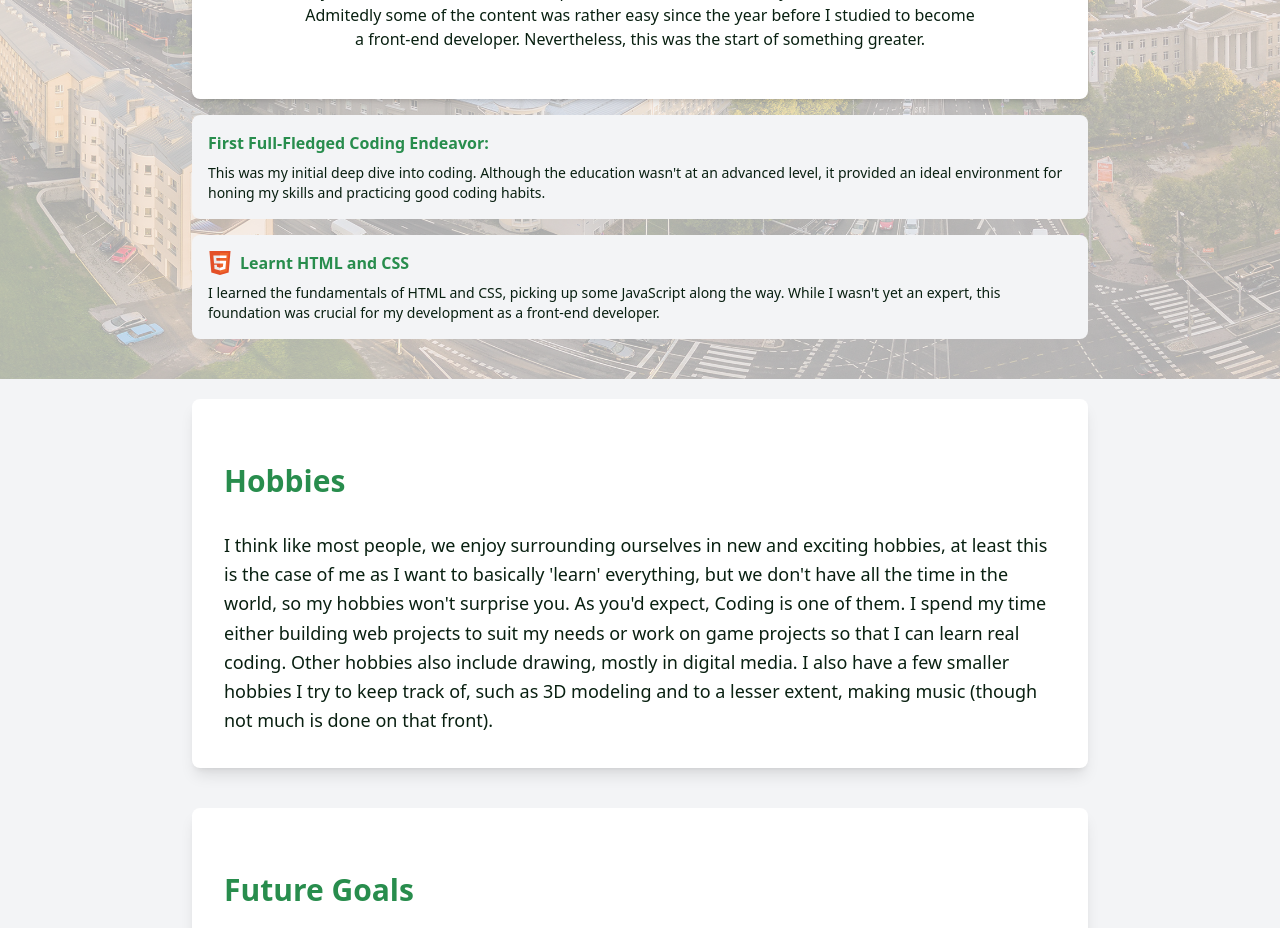
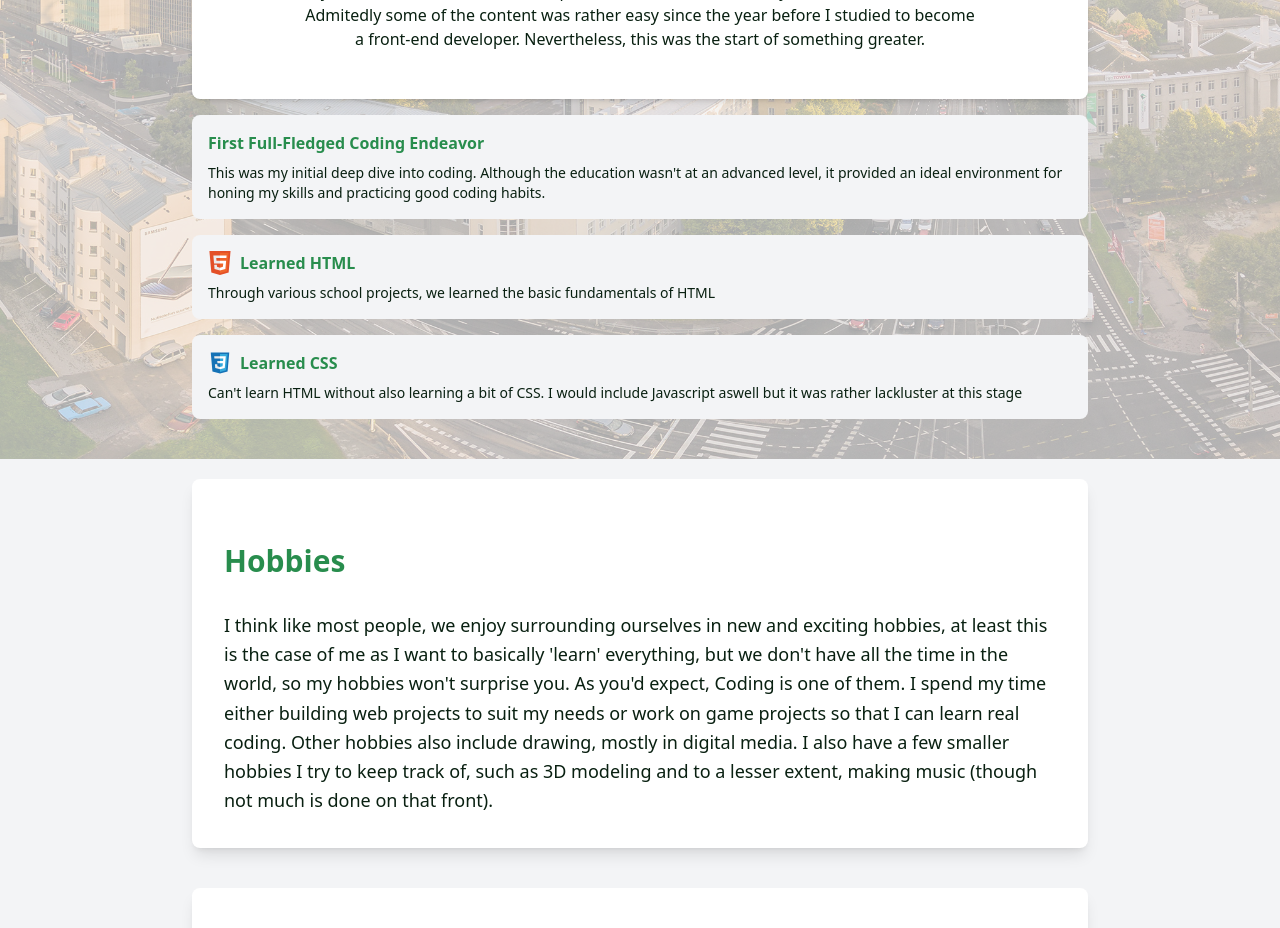
Before and after one commit to Teser301/portfolio-tailwind, a React app: page /about in a window 1280 px wide. Shown: the part 1260-2188 px from the top of the page. Built offline with nearby package versions, Linux system fonts and the light colour scheme; the HTML template or start-up script is replaced by a standard one.

Commit message:
refactor: timeline data + github logo

```diff
--- a/src/data/filterData.ts
+++ b/src/data/filterData.ts
@@ -3,7 +3,7 @@ import { Filter } from "../types/filter";
 // import ReactLogo from "../assets/icons/react.svg";
 import Wordpress from "../assets/icons/wordpress.svg";
 import Handlebars from "../assets/icons/handlebars.svg";
-
+import HTML from "../assets/icons/html5.svg"
 
 export const filters: Filter[] = [
     {
@@ -28,4 +28,10 @@ export const filters: Filter[] = [
         description:
             "These projects utilize Handlebars templates, mainly for BigCommerce",
     },
+    {
+        name: "HTML",
+        icon: HTML,
+        description:
+            "A few projects that only use HTML",
+    },
 ];
--- a/src/data/timelineData.ts
+++ b/src/data/timelineData.ts
@@ -4,6 +4,9 @@ import HTMLLogo from "../assets/icons/html5.svg";
 import JavaScriptLogo from "../assets/icons/javascript.svg";
 import WordpressLogo from "../assets/icons/wordpress.svg";
 import SassLogo from "../assets/icons/sass.svg";
+import GithubLogo from "../assets/icons/github.svg"
+import TypeScriptLogo from "../assets/icons/typescript.svg"
+import CssLogo from "../assets/icons/css.svg"
 export const experiences: Timeline[] = [
     {
         year: "2015",
@@ -14,14 +17,19 @@ export const experiences: Timeline[] = [
             "I embarked on my coding journey while studying multimedia at Tallinna Polütehnikum. My focus was on front-end development, where I learnt the very basics of HTML and CSS. Admitedly some of the content was rather easy since the year before I studied to become a front-end developer. Nevertheless, this was the start of something greater.",
         achievements: [
             {
-                title: "First Full-Fledged Coding Endeavor:",
+                title: "First Full-Fledged Coding Endeavor",
                 content: "This was my initial deep dive into coding. Although the education wasn't at an advanced level, it provided an ideal environment for honing my skills and practicing good coding habits.",
                 icon: null
             },
             {
-                title: "Learnt HTML and CSS",
-                content: "I learned the fundamentals of HTML and CSS, picking up some JavaScript along the way. While I wasn't yet an expert, this foundation was crucial for my development as a front-end developer.",
+                title: "Learned HTML",
+                content: "Through various school projects, we learned the basic fundamentals of HTML",
                 icon: HTMLLogo
+            },
+            {
+                title: "Learned CSS",
+                content: "Can't learn HTML without also learning a bit of CSS. I would include Javascript aswell but it was rather lackluster at this stage",
+                icon: CssLogo
             }
         ]
     },
@@ -36,6 +44,11 @@ export const experiences: Timeline[] = [
             {
                 title: "First Real Job",
                 content: "This was my first ever job working as a front-end developer, the experience was eye-opening and really let me know that this was the job for me. It might not have been amazing but for a beginner, it was a good stepping stone.",
+                icon: null
+            },
+            {
+                title: "Started Early",
+                content: "While on my Linkedin it says that I started in 2017, offically I actually did a early internship starting as early as 2016. This really helped boost my education as I was applying everything I was learning to my real work.",
                 icon: null
             },
             {
@@ -74,14 +87,19 @@ export const experiences: Timeline[] = [
                 icon: null
             },
             {
-                title: "Github organization",
+                title: "Github etiquette",
                 content: "With a team of developer, I had to learn how to use github properly. This was long overdue as now, even small projects that I work alone, I make sure to start with a github repo ready to commit to for any changes.",
-                icon: null
+                icon: GithubLogo
             },
             {
                 title: "Learned React",
                 content: "While this company primarely focused their attention of Handlebars, there were a few projects where we got to use React. It's a shame that we didnt get enough projects as once I started using react, I wished it could be in every project.",
                 icon: ReactLogo
+            },
+            {
+                title: "Learned Typescript",
+                content: "Of the few React Projects, typescript was a big part of the requirements. Learning it is a challenge but once you figure it out, can't live without it.",
+                icon: TypeScriptLogo
             }
         ]
     },
@@ -96,7 +114,12 @@ export const experiences: Timeline[] = [
                 title: "Senior Developer",
                 content: "Because of my skillset, I was promoted to senior developer. This is where I learned what its like to lead a team and help standardize coding methods.",
                 icon: null
-            }
+            },
+            {
+                title: "Development Lead",
+                content: "This was a time when the company was busy with multiple projects. So much so that it left a hole in the development communications. I put myself forward and helped express ideas, put forward concerns and help eleviate duties.",
+                icon: null
+            },
         ]
     },
 ];
```
Also changed, not shown: src/assets/icons/github.svg (added).
